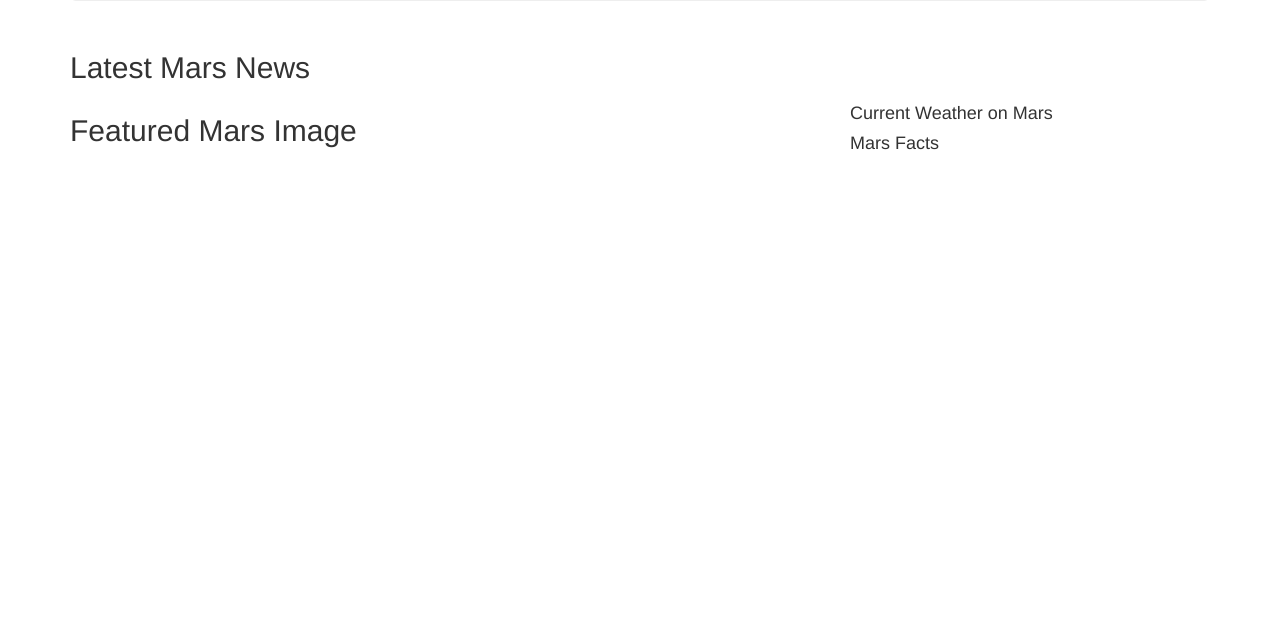
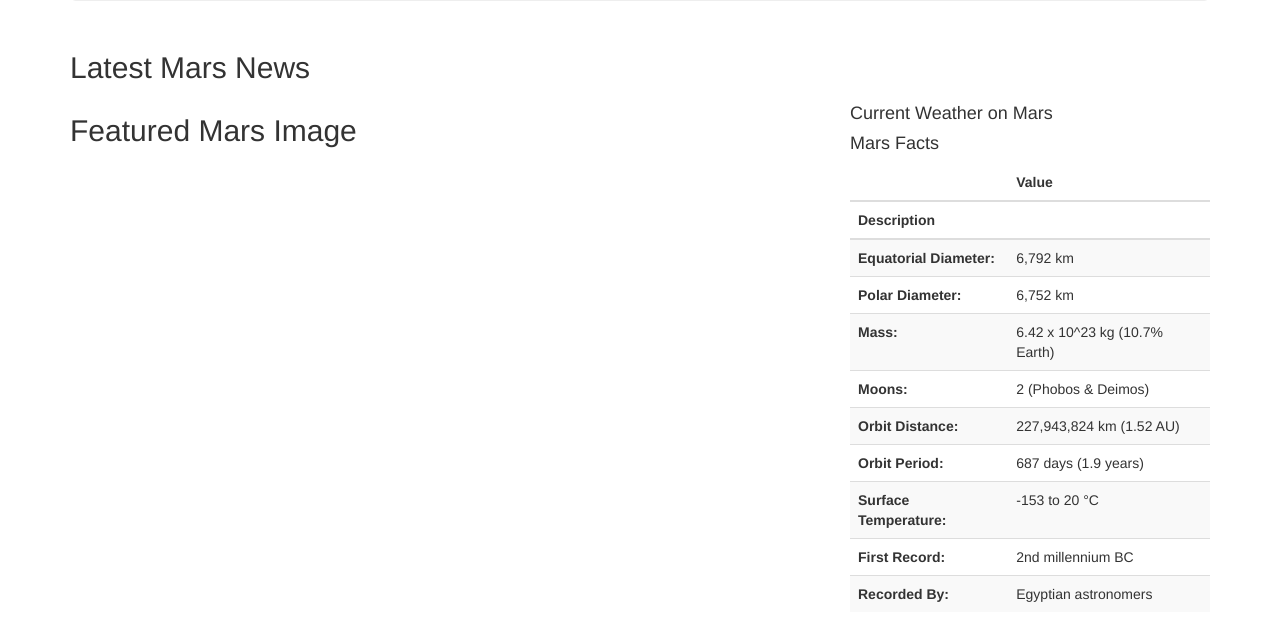
Before and after one commit to ashleyna94/web_scraping-challenge, a Flask app: template templates/index.html in a window 1280 px wide. Shown: the part 255-887 px from the top of the page. Before the commit the page ends 405 px from the top, so only its background shows below. Run offline with Flask 2, Linux system fonts and the light colour scheme; the template is opened without the code that fills it, so the values that code supplies are empty; some libraries are stand-ins or nearby versions.

Commit message:
Edits to Flask

```diff
--- a/scrape_mars.py
+++ b/scrape_mars.py
@@ -11,7 +11,8 @@ from selenium import webdriver
 
 
 def init_browser():
-    return Browser()
+    executable_path = {"executable_path": "/usr/local/bin/chromedriver"}
+    return Browser("chrome", **executable_path, headless=False)
 
 
 def scrape():
--- a/templates/index.html
+++ b/templates/index.html
@@ -35,6 +35,56 @@
                 <p>{{ mars_data.mars_weather }}</p>
 
                 <h4>Mars Facts</h4>
+                <table class="table table-striped">
+                    <thead>
+                        <tr style="text-align: right;">
+                            <th></th>
+                            <th>Value</th>
+                        </tr>
+                        <tr>
+                            <th>Description</th>
+                            <th></th>
+                        </tr>
+                    </thead>
+                    <tbody>
+                        <tr>
+                            <th>Equatorial Diameter:</th>
+                            <td>6,792 km</td>
+                        </tr>
+                        <tr>
+                            <th>Polar Diameter:</th>
+                            <td>6,752 km</td>
+                        </tr>
+                        <tr>
+                            <th>Mass:</th>
+                            <td>6.42 x 10^23 kg (10.7% Earth)</td>
+                        </tr>
+                        <tr>
+                            <th>Moons:</th>
+                            <td>2 (Phobos &amp; Deimos)</td>
+                        </tr>
+                        <tr>
+                            <th>Orbit Distance:</th>
+                            <td>227,943,824 km (1.52 AU)</td>
+                        </tr>
+                        <tr>
+                            <th>Orbit Period:</th>
+                            <td>687 days (1.9 years)</td>
+                        </tr>
+                        <tr>
+                            <th>Surface Temperature:</th>
+                            <td>-153 to 20 °C</td>
+                        </tr>
+                        <tr>
+                            <th>First Record:</th>
+                            <td>2nd millennium BC</td>
+                        </tr>
+                        <tr>
+                            <th>Recorded By:</th>
+                            <td>Egyptian astronomers</td>
+                        </tr>
+                    </tbody>
+                </table>
             </div>
         </div>
     </div>
```
Also changed, not shown: 1 other file.
